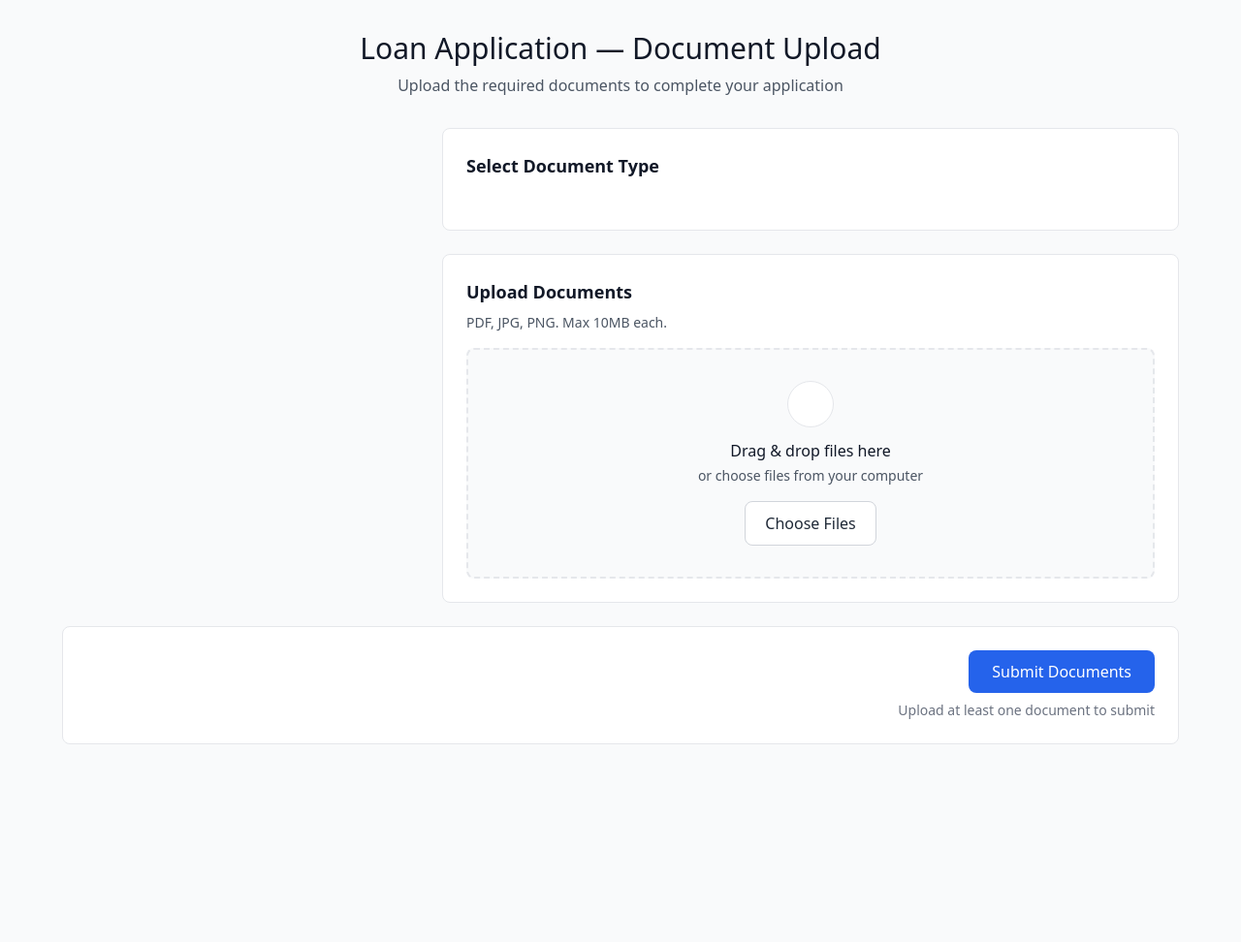
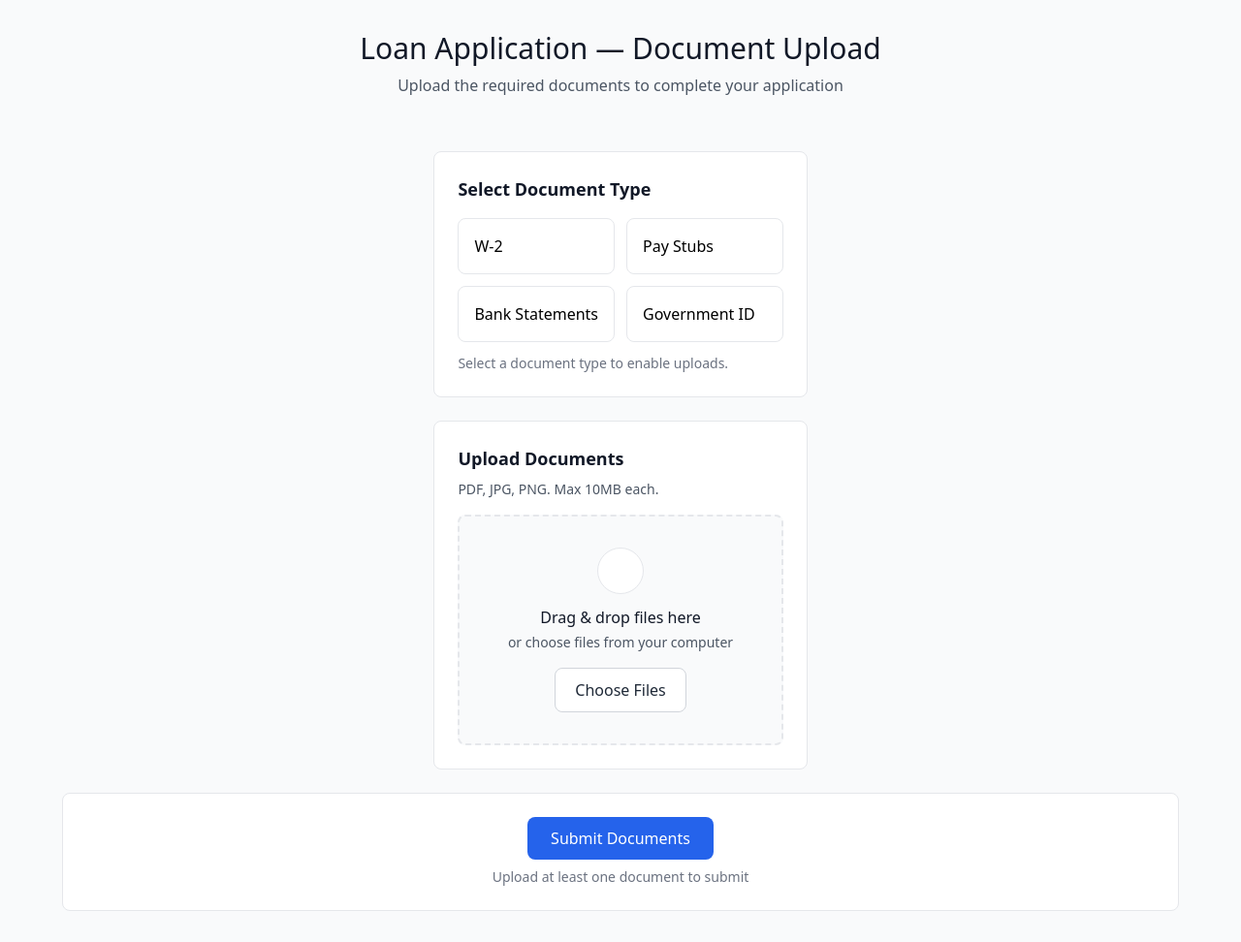
Before and after one commit to sheilazhaang/BAX-375, a FastAPI app: page / in a window 1280 px wide. Shown: the whole page at 97% size. Before the commit the page ends 768 px from the top, so only its background shows below. Run offline with FastAPI, Linux system fonts and the light colour scheme; some libraries are stand-ins or nearby versions.

Commit message:
buttons and centering done

```diff
--- a/templates/index.html
+++ b/templates/index.html
@@ -17,7 +17,7 @@
 <i class="w-6 h-6 text-green-600"></i></div>
 <h2 class="text-2xl text-gray-900 mb-2">Submitted!</h2>
 <p class="text-gray-600 mb-6">We received your documents successfully.</p>
-<div class="max-w-xl mx-auto text-left bg-gray-50 border border-gray-200 rounded-lg p-4 mb-6">
+<div class="max-w-xl mx-auto text-center bg-gray-50 border border-gray-200 rounded-lg p-4 mb-6">
 <div class="text-sm font-medium text-gray-800 mb-2">Submitted document types</div>
 <ul id="submittedDocTypes" class="list-disc pl-5 text-sm text-gray-700">
 </ul>
@@ -26,18 +26,24 @@
 Start Over</button> </div>
 </div>
 <div id="mainView">
-<div class="grid lg:grid-cols-3 gap-6 mb-6">
+<div class="grid lg:grid-cols-1 gap-6 mb-6">
 <div class="lg:col-span-1 space-y-6">
 <div id="queueCard" class="hidden bg-white border border-gray-200 rounded-lg p-6">
 <h3 class="text-lg font-semibold text-gray-900 mb-4">Upload Queue</h3>
 <div id="queueList" class="space-y-3"></div>
 </div>
 </div>
-<div class="lg:col-span-2 space-y-6">
+<div class="lg:col-span-2 space-y-6 max-w-2xl mx-auto">
 <div class="bg-white border border-gray-200 rounded-lg p-6">
 <h3 class="text-lg font-semibold text-gray-900 mb-4">Select Document Type</h3>
-<div id="docTypeGrid" class="grid sm:grid-cols-2 gap-3"></div>
-<p id="docTypeHint" class="mt-3 text-sm text-gray-500"></p>
+<div id="docTypeGrid" class="grid sm:grid-cols-2 gap-3">
+	<!-- Static document type buttons (populated client-side in the original app) -->
+	<button type="button" class="doc-type-btn text-left p-4 border border-gray-200 rounded-lg bg-white hover:bg-gray-50" data-type="W-2">W-2</button>
+	<button type="button" class="doc-type-btn text-left p-4 border border-gray-200 rounded-lg bg-white hover:bg-gray-50" data-type="Pay Stubs">Pay Stubs</button>
+	<button type="button" class="doc-type-btn text-left p-4 border border-gray-200 rounded-lg bg-white hover:bg-gray-50" data-type="Bank Statements">Bank Statements</button>
+	<button type="button" class="doc-type-btn text-left p-4 border border-gray-200 rounded-lg bg-white hover:bg-gray-50" data-type="Government ID">Government ID</button>
+</div>
+<p id="docTypeHint" class="mt-3 text-sm text-gray-500">Select a document type to enable uploads.</p>
 </div>
 <div class="bg-white border border-gray-200 rounded-lg p-6">
 <h3 class="text-lg font-semibold text-gray-900 mb-2">Upload Documents</h3>
@@ -55,13 +61,44 @@
 </div>
 </div>
 <div class="bg-white border border-gray-200 rounded-lg p-6">
-<div class="flex flex-col sm:flex-row gap-3 justify-end"><button id="submitBtn" class="px-6 py-2.5 bg-blue-600 text-white rounded-lg hover:bg-blue-700" disabled="">
+<div class="flex flex-col sm:flex-row gap-3 justify-center"><button id="submitBtn" class="px-6 py-2.5 bg-blue-600 text-white rounded-lg hover:bg-blue-700" disabled="">
 Submit Documents</button> </div>
-<p id="footerHint" class="text-sm text-gray-500 text-right mt-2">Upload at least one document to submit
+<p id="footerHint" class="text-sm text-gray-500 text-center mt-2">Upload at least one document to submit
 </p>
 </div>
 </div>
 </div>
+</div>
 <div id="toastContainer" class="fixed top-4 right-4 z-50 space-y-2"></div>
+
+<!-- Minimal client-side interactivity so the select buttons work without the original JS bundle -->
+<script>
+	(function(){
+		const docButtons = document.querySelectorAll('.doc-type-btn');
+		const docTypeHint = document.getElementById('docTypeHint');
+		const chooseBtn = document.getElementById('chooseFilesBtn');
+		const fileInput = document.getElementById('fileInput');
+
+		function clearActive(){
+			docButtons.forEach(b => {
+				b.classList.remove('ring-2','ring-indigo-500','bg-indigo-50');
+			});
+		}
+
+		docButtons.forEach(btn => {
+			btn.addEventListener('click', () => {
+				clearActive();
+				btn.classList.add('ring-2','ring-indigo-500','bg-indigo-50');
+				const t = btn.getAttribute('data-type') || btn.textContent.trim();
+				docTypeHint.textContent = 'Selected: ' + t;
+				if(chooseBtn) chooseBtn.disabled = false;
+			});
+		});
+
+		if(chooseBtn && fileInput){
+			chooseBtn.addEventListener('click', () => fileInput.click());
+		}
+	})();
+</script>
 </body>
 </html>
```
Also changed, not shown: index.html (+43 -7 lines), 1 other file.
